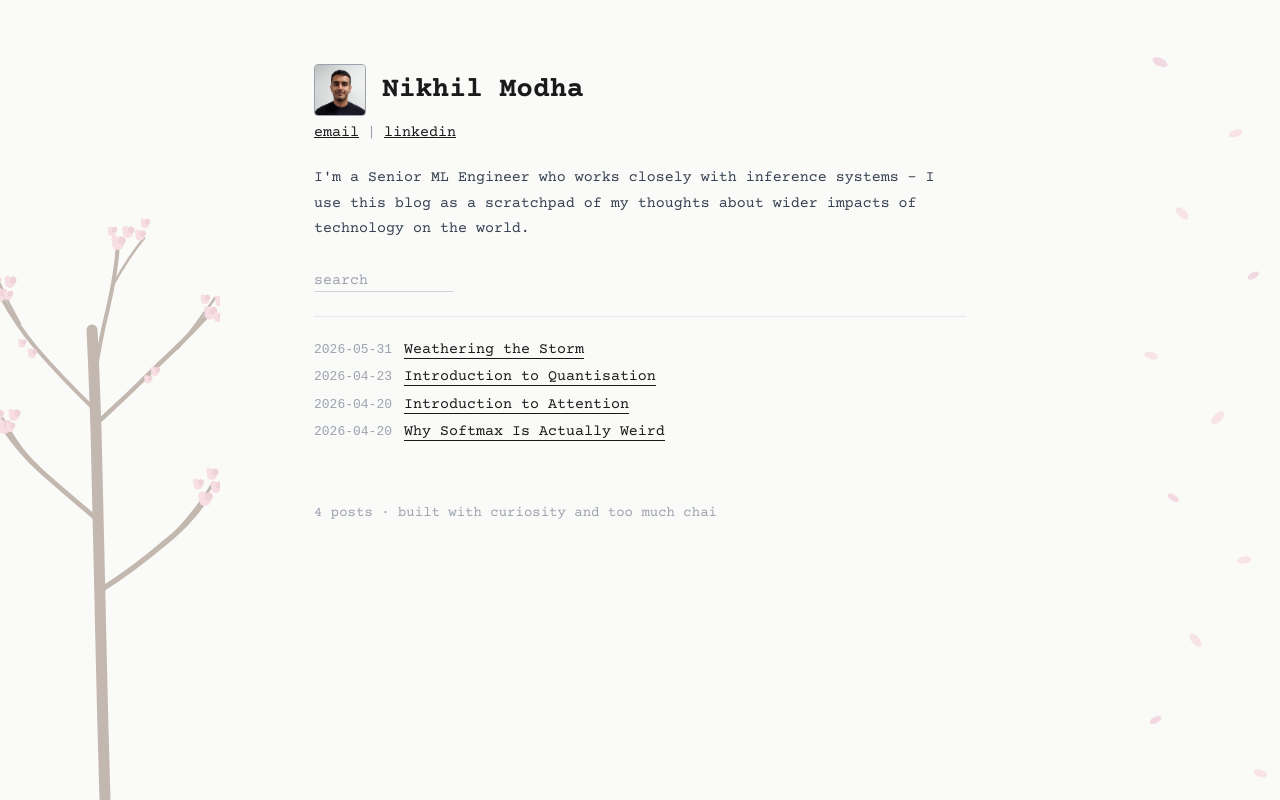
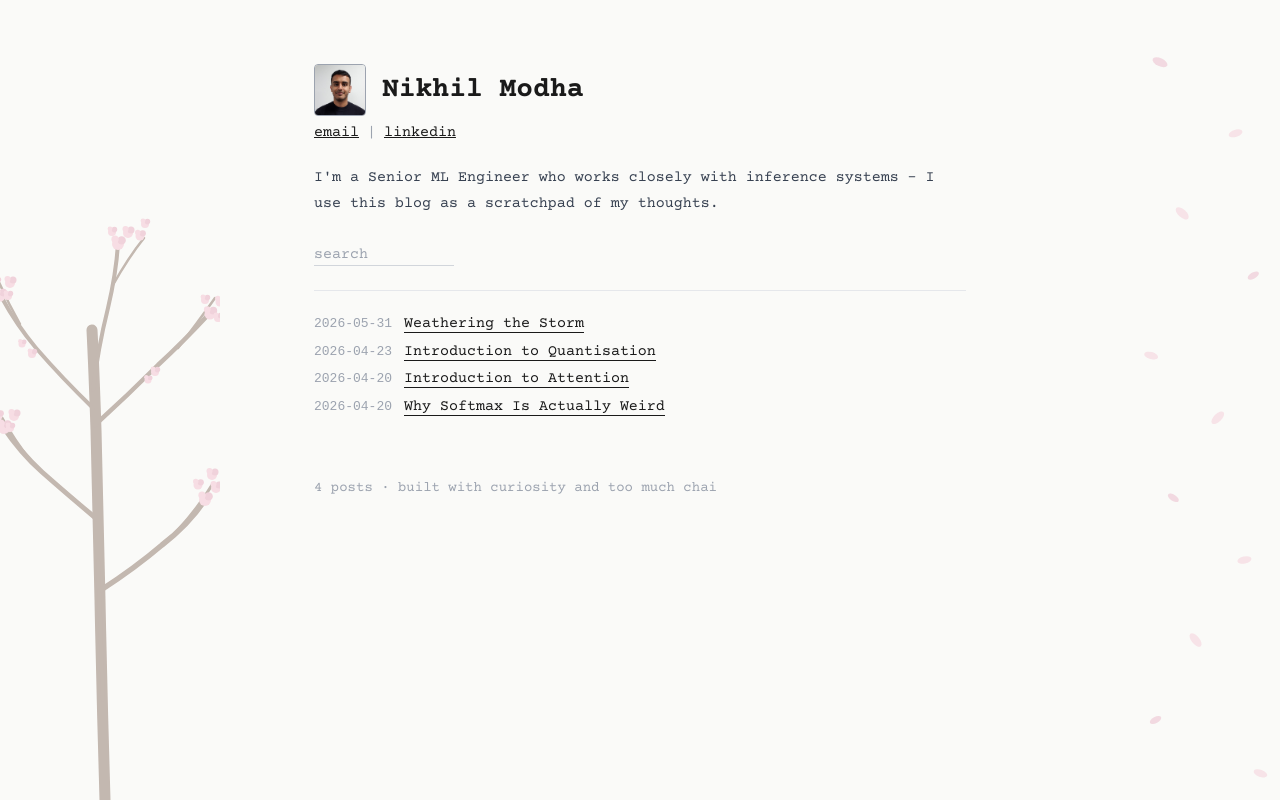
Before and after one commit to nik8482/ml_blog, a React (Vite) app: page / in a window 1280 px wide. Built offline with nearby package versions, Linux system fonts and the light colour scheme.

Commit message:
Slightly changed intro

```diff
--- a/src/App.jsx
+++ b/src/App.jsx
@@ -415,7 +415,7 @@ export default function MLBlog() {
 
         {/* BIO */}
         <p style={{ fontSize: '15px', lineHeight: 1.7, color: '#374151', marginBottom: '1.75rem', fontFamily: 'inherit' }}>
-          I'm a Senior ML Engineer who works closely with inference systems - I use this blog as a scratchpad of my thoughts about wider impacts of technology on the world.
+          I'm a Senior ML Engineer who works closely with inference systems - I use this blog as a scratchpad of my thoughts.
         </p>
 
         {/* SEARCH */}
```
